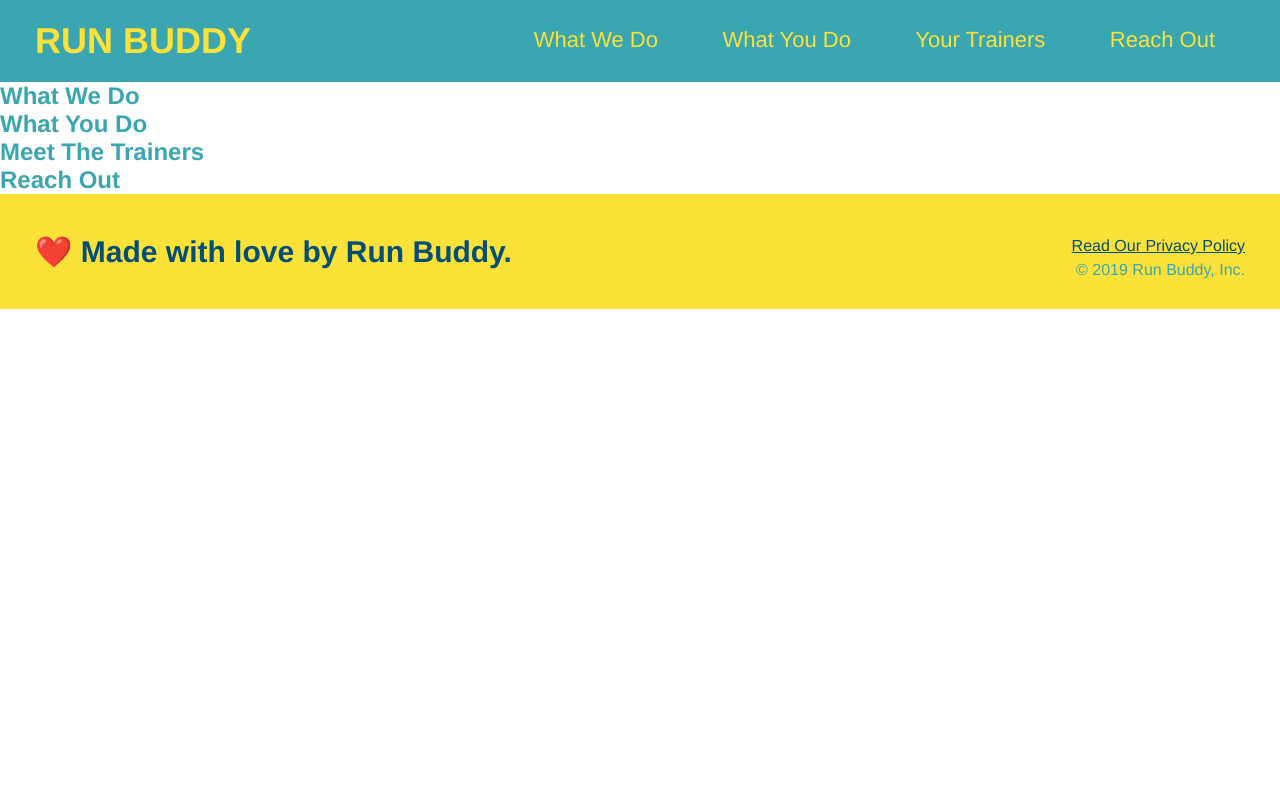
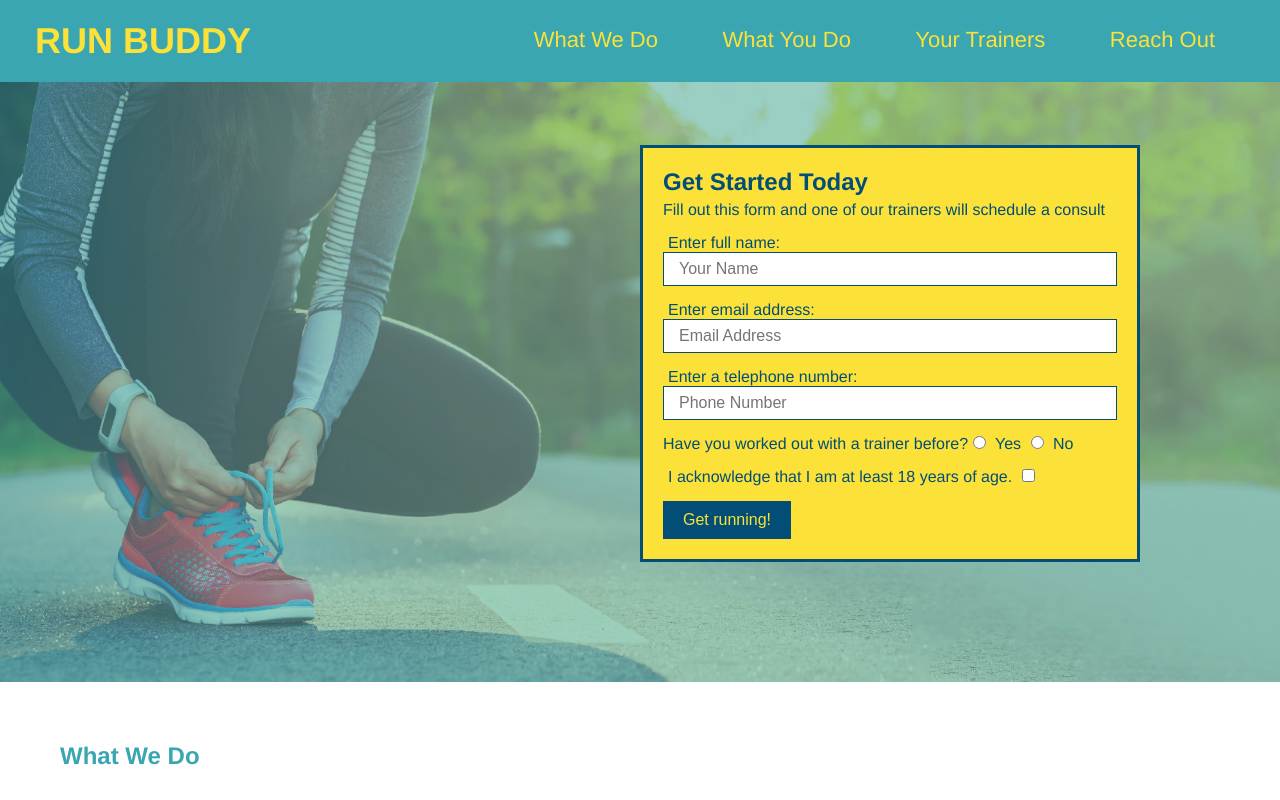
Before and after one commit to asad-khilji/run-buddy, a plain HTML site: page index.html in a window 1280 px wide. Shown: the top 800 px of the page. Drawn offline with Linux system fonts and the light colour scheme.

Commit message:
adding forms and images

```diff
--- a/assets/css/style.css
+++ b/assets/css/style.css
@@ -65,3 +65,58 @@
 footer a {
   color: #024e76;
 }
+
+section {
+  padding: 60px;
+}
+
+/* Hero Style Start */
+.hero {
+  background-image: url('../images/hero-bg.jpg');
+  height: 600px;
+  background-size: cover;
+  background-position: center;
+  position: relative;
+}
+/* Hero Style End */
+
+.hero-form {
+  border: 3px solid #024e76;
+  background-color: #fce138;
+  padding: 20px;
+  width: 500px;
+  color: #024e76;
+  position: absolute;
+  bottom: 120px;
+  right: 140px;
+}
+
+.hero-form h3 {
+  font-size: 24px;
+  margin: 0;
+}
+.hero-form p {
+  margin: 5px 0 15px 0;
+}
+
+.form-input {
+  border: 1px solid #024e76;
+  display: block;
+  padding: 7px 15px;
+  font-size: 16px;
+  color: #024e76;
+  width: 100%;
+  margin-bottom: 15px;
+}
+
+.hero-form label {
+  margin: 0 5px;
+}
+
+.hero-form button {
+  color: #fce138;
+  background-color: #024e76;
+  border: none;
+  padding: 10px 20px;
+  font-size: 16px;
+}
--- a/index.html
+++ b/index.html
@@ -38,7 +38,35 @@
   </header>
 
   <!-- hero/jumbotron -->
-  <section>
+  <section class="hero">
+    <div class="hero-form">
+      <h3>Get Started Today</h3>
+      <p>Fill out this form and one of our trainers will schedule a consult</p>
+      <form>
+        <label for="name">Enter full name:</label>
+        <input type="text" placeholder="Your Name" name="name" id="name" class="form-input" />
+        <label for="email">Enter email address:</label>
+        <input type="text" placeholder="Email Address" name="email" id="email" class="form-input" />
+        <label for="phone">Enter a telephone number:</label>
+        <input type="text" placeholder="Phone Number" name="phone" id="phone" class="form-input" />
+        <p>
+          Have you worked out with a trainer before?
+          <input type="radio" name="trainer-confirm" id="trainer-yes" />
+          <label for="trainer-yes">Yes</label>
+          <input type="radio" name="trainer-confirm" id="trainer-no" />
+          <label for="trainer-no">No</label>
+        </p>
+        <p>
+          <label for="checkbox">
+            I acknowledge that I am at least 18 years of age.
+          </label>
+          <input type="checkbox" name="checkpoint1" id="checkbox" />
+        </p>
+        <button type="submit">
+          Get running!
+        </button>
+      </form>
+    </div>
   </section>
 
   <!-- "what we do" section -->
```
Also changed, not shown: assets/images/hero-bg.jpg (added). Lines whose indentation alone changed are shown as unchanged.
